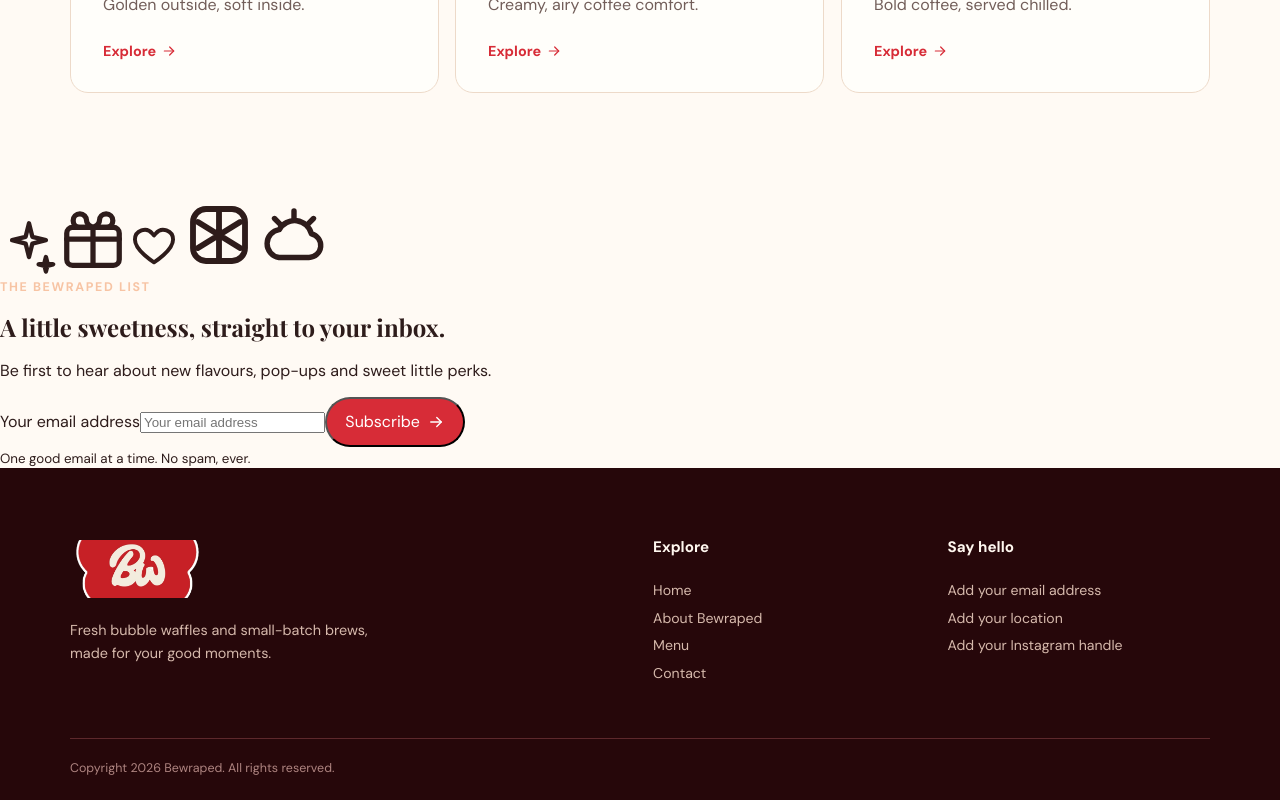
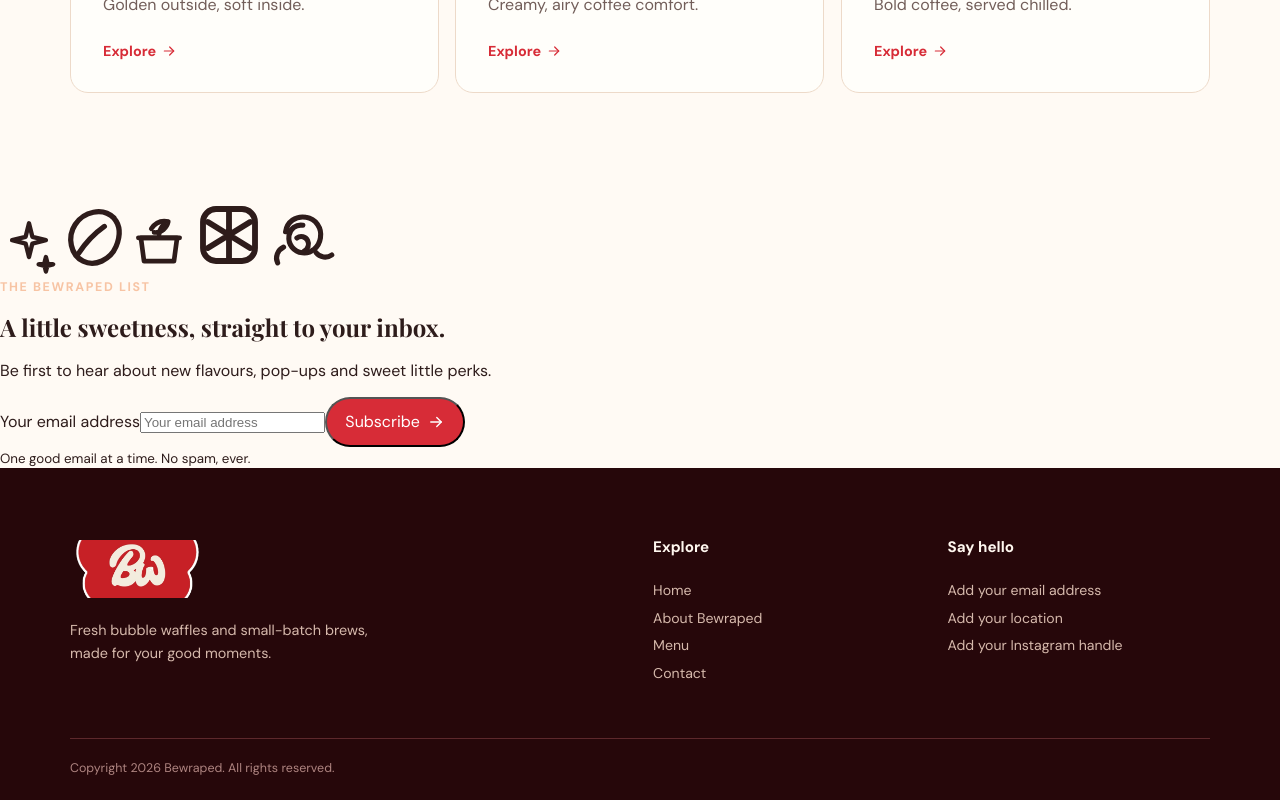
Before and after one commit to idharshanbite/bewraped-website, a React (Vite) app: page / in a window 1280 px wide. Shown: the part 1218-2018 px from the top of the page. Built offline with nearby package versions, Linux system fonts and the light colour scheme; a web font is replaced by a local one.

Commit message:
Add subscription, brand, and form protection

```diff
--- a/src/App.jsx
+++ b/src/App.jsx
@@ -18,6 +18,10 @@
     arrowLeft: <><path d="M19 12H5" /><path d="m11 18-6-6 6-6" /></>,
     menu: <><path d="M4 7h16M4 12h16M4 17h16" /></>,
     close: <><path d="m6 6 12 12M18 6 6 18" /></>,
+    coffeeBean: <><path d="M19.2 4.8c-4-3.9-10.4-2.1-13.3 2.2-2.9 4.4-1.5 10.6 2.7 12.6 4.1 2 9.4-.5 11.3-5 1.8-4.3 1.2-7.5-.7-9.7Z" /><path d="M7 17c2.2-3.3 4.9-6.5 8.9-9.3" /></>,
+    bubbles: <><circle cx="7" cy="7" r="2.5" /><circle cx="16.5" cy="6.5" r="3.5" /><circle cx="14" cy="16" r="4.5" /><circle cx="5.5" cy="17.5" r="1.5" /></>,
+    matcha: <><path d="M5 10h14l-1.2 9H6.2L5 10Z" /><path d="M4 10h16M9 6.5c1.7-2.6 4.3-3.3 6.6-2.8-.5 2.4-2.6 4.5-5.5 4.2" /><path d="M12 8.8c.1-1.6.9-3.1 2.1-4.3" /></>,
+    ube: <><path d="M6.2 9.1c.5-3.5 3.6-5.7 7.2-5.1 3.5.5 5.7 3.8 5.1 7.3-.5 3.2-3.2 5.6-6.4 5.2-3-.3-5.1-3-4.7-6 .3-2.5 2.6-4.1 4.9-3.7" /><path d="M5.5 14.5c-2.1 1-3.1 3.5-2.1 5.6M17 16.5c1.3 1.7 3.8 2 5.5.8" /><path d="M10.2 11.3c1.3-1 3.1-.5 3.8.9.7 1.4.1 3.1-1.3 3.8" /></>,
   }
   return <svg {...shared}>{paths[name]}</svg>
 }
@@ -70,6 +74,7 @@
               <label htmlFor="contact-name">Name<input id="contact-name" name="name" autoComplete="name" value={formValues.name} onChange={onChange} required /></label>
               <label htmlFor="contact-number">Contact number<input id="contact-number" name="contact" type="tel" autoComplete="tel" value={formValues.contact} onChange={onChange} required /></label>
               <label htmlFor="contact-email">Email<input id="contact-email" name="email" type="email" autoComplete="email" value={formValues.email} onChange={onChange} required /></label>
+              <label className="form-trap" aria-hidden="true">Website<input name="website" tabIndex="-1" autoComplete="off" value={formValues.website} onChange={onChange} /></label>
               {status === 'configuration' && <p className="contact-form__notice" role="alert">The email connection is being set up. Please try again shortly.</p>}
               {status === 'error' && <p className="contact-form__notice" role="alert">We could not send your details. Please try again.</p>}
               <button className="button" type="submit" disabled={isSending}>{isSending ? 'Sending...' : 'Send my details'} <Icon name="arrow" size={18} /></button>
@@ -113,7 +118,7 @@
   const [page, setPage] = useState(getPageFromHash)
   const [contactFormOpen, setContactFormOpen] = useState(false)
   const [contactStatus, setContactStatus] = useState('idle')
-  const [contactForm, setContactForm] = useState({ name: '', contact: '', email: '' })
+  const [contactForm, setContactForm] = useState({ name: '', contact: '', email: '', website: '' })
   const [subscribeEmail, setSubscribeEmail] = useState('')
   const [subscribeStatus, setSubscribeStatus] = useState('idle')
   const slide = heroSlides[activeSlide]
@@ -204,7 +209,7 @@
         headers: { 'Content-Type': 'text/plain;charset=utf-8' },
         body: JSON.stringify({ ...contactForm, source: window.location.href, submittedAt: new Date().toISOString() }),
       })
-      setContactForm({ name: '', contact: '', email: '' })
+      setContactForm({ name: '', contact: '', email: '', website: '' })
       setContactStatus('success')
     } catch {
       setContactStatus('error')
@@ -228,7 +233,7 @@
         method: 'POST',
         mode: 'no-cors',
         headers: { 'Content-Type': 'text/plain;charset=utf-8' },
-        body: JSON.stringify({ name: subscriberName, contact: 'Newsletter subscriber', email: subscribeEmail, enquiryType: 'newsletter subscription', source: window.location.href, submittedAt: new Date().toISOString() }),
+        body: JSON.stringify({ name: subscriberName, contact: 'Newsletter subscriber', email: subscribeEmail, website: '', enquiryType: 'newsletter subscription', source: window.location.href, submittedAt: new Date().toISOString() }),
       })
       setSubscribeEmail('')
       setSubscribeStatus('success')
@@ -286,10 +291,10 @@
             <div className="subscribe-band__image" aria-hidden="true" />
             <div className="subscribe-band__doodles" aria-hidden="true">
               <span className="subscribe-doodle subscribe-doodle--sparkle"><Icon name="sparkle" size={58} /></span>
-              <span className="subscribe-doodle subscribe-doodle--gift"><Icon name="gift" size={70} /></span>
-              <span className="subscribe-doodle subscribe-doodle--heart"><Icon name="heart" size={52} /></span>
+              <span className="subscribe-doodle subscribe-doodle--coffee"><Icon name="coffeeBean" size={70} /></span>
+              <span className="subscribe-doodle subscribe-doodle--matcha"><Icon name="matcha" size={62} /></span>
               <span className="subscribe-doodle subscribe-doodle--waffle"><Icon name="waffle" size={78} /></span>
-              <span className="subscribe-doodle subscribe-doodle--cloud"><Icon name="cloud" size={72} /></span>
+              <span className="subscribe-doodle subscribe-doodle--ube"><Icon name="ube" size={68} /></span>
             </div>
             <div className="subscribe-band__content">
               <p className="eyebrow">The Bewraped list</p>
```
